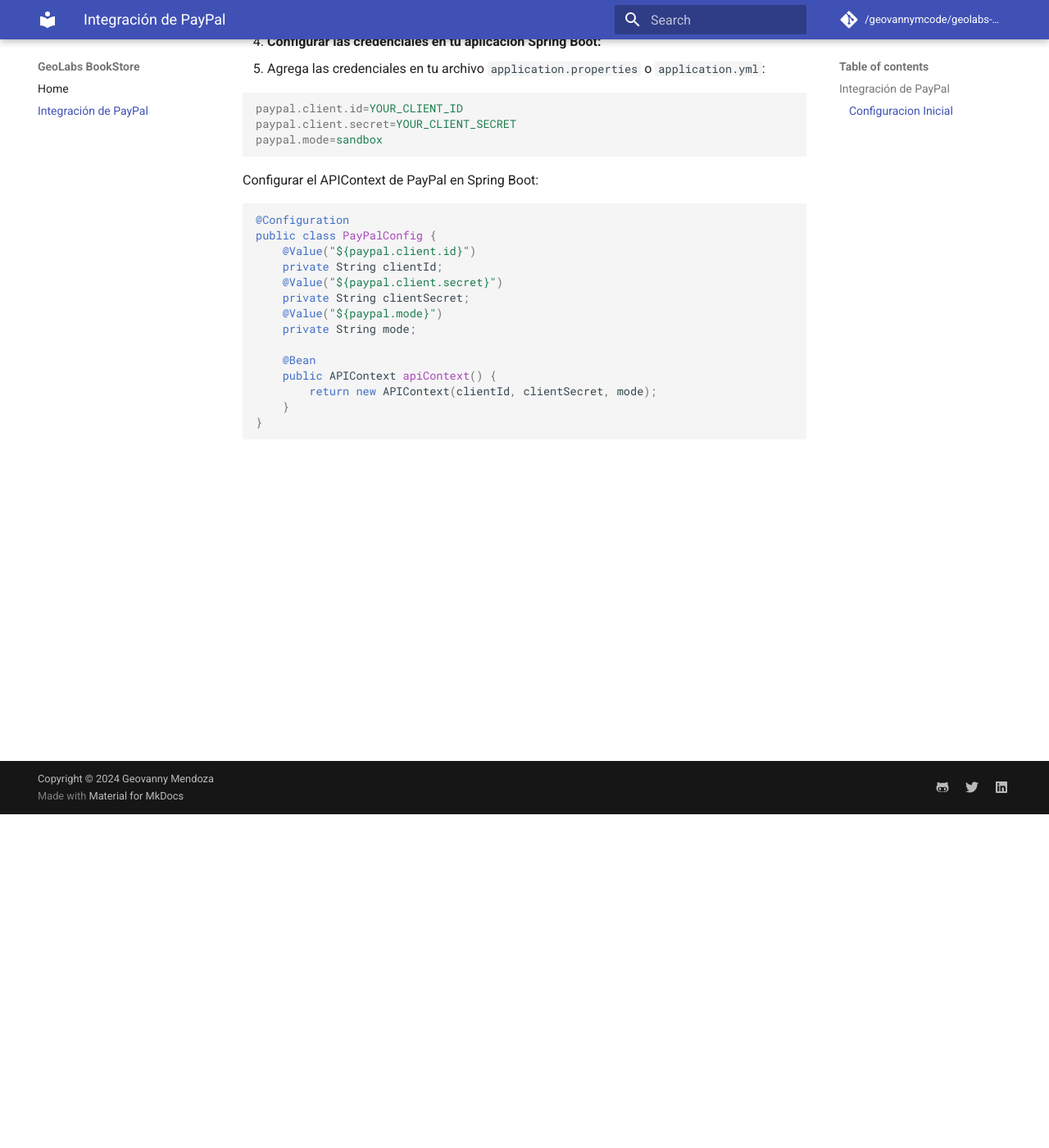
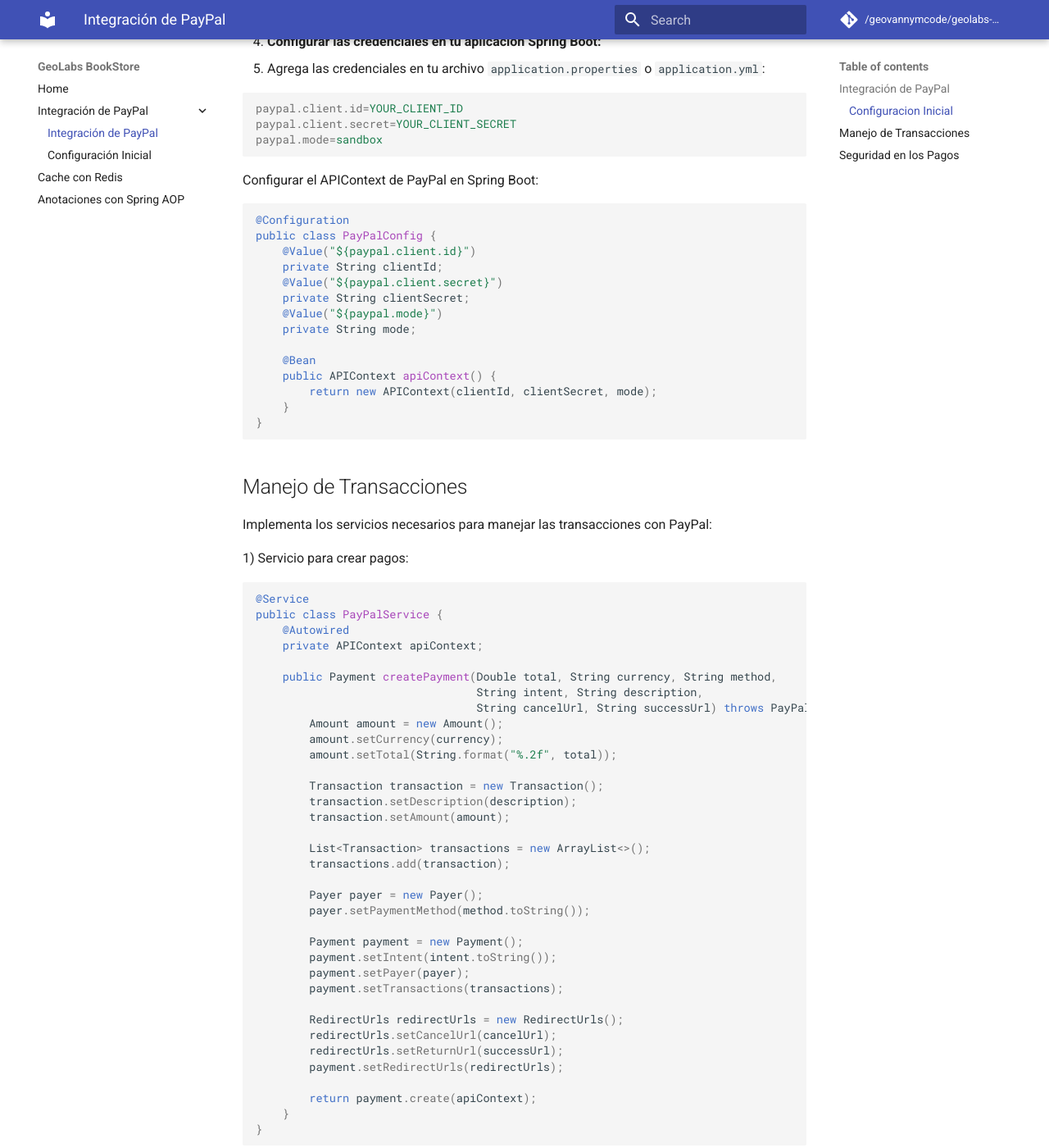
Before and after one commit to geovannymcode/geolabs-bookstore.github.io, an MkDocs documentation site: the page built from docs/integracion-paypal.md, in a window 1280 px wide and 1400 px high, scrolled down 407 px. Shown: the whole window at 82% size. Built offline with MkDocs 1.6.1 and Material for MkDocs 9.7.7, drawn with Linux system fonts in a browser that asks for light colours; some of the changed text lies outside the part shown.

Commit message:
V[1.0.1] add cache & aop

````diff
--- a/docs/integracion-paypal.md
+++ b/docs/integracion-paypal.md
@@ -33,3 +33,69 @@
     }
 }
 ```
+
+## Manejo de Transacciones
+Implementa los servicios necesarios para manejar las transacciones con PayPal:
+
+1) Servicio para crear pagos:
+```java
+@Service
+public class PayPalService {
+    @Autowired
+    private APIContext apiContext;
+
+    public Payment createPayment(Double total, String currency, String method,
+                                 String intent, String description,
+                                 String cancelUrl, String successUrl) throws PayPalRESTException {
+        Amount amount = new Amount();
+        amount.setCurrency(currency);
+        amount.setTotal(String.format("%.2f", total));
+
+        Transaction transaction = new Transaction();
+        transaction.setDescription(description);
+        transaction.setAmount(amount);
+
+        List<Transaction> transactions = new ArrayList<>();
+        transactions.add(transaction);
+
+        Payer payer = new Payer();
+        payer.setPaymentMethod(method.toString());
+
+        Payment payment = new Payment();
+        payment.setIntent(intent.toString());
+        payment.setPayer(payer);
+        payment.setTransactions(transactions);
+
+        RedirectUrls redirectUrls = new RedirectUrls();
+        redirectUrls.setCancelUrl(cancelUrl);
+        redirectUrls.setReturnUrl(successUrl);
+        payment.setRedirectUrls(redirectUrls);
+
+        return payment.create(apiContext);
+    }
+}
+```
+
+2) Servicio para ejecutar pagos:
+
+```java
+@Service
+public class PayPalService {
+    @Autowired
+    private APIContext apiContext;
+
+    public Payment executePayment(String paymentId, String payerId) throws PayPalRESTException {
+        Payment payment = new Payment();
+        payment.setId(paymentId);
+        PaymentExecution paymentExecute = new PaymentExecution();
+        paymentExecute.setPayerId(payerId);
+        return payment.execute(apiContext, paymentExecute);
+    }
+}
+```
+
+## Seguridad en los Pagos
+Para asegurar las transacciones, considera validar las notificaciones de pago instantáneo (IPN) de PayPal y proteger los datos de los usuarios.
+
+1.  Validar IPN:
+* Configura tu aplicación para recibir y validar mensajes IPN desde PayPal, asegurando la integridad de las transacciones.
--- a/mkdocs.yml
+++ b/mkdocs.yml
@@ -14,7 +14,11 @@
   name: material
 nav:
   - Home: index.md
-  - Integración de PayPal: integracion-paypal.md
+  - Integración de PayPal:
+      - Integración de PayPal: integracion-paypal.md
+      - Configuración Inicial: integracion-paypal.md#configuracion-inicial
+  - Cache con Redis: cache-redis.md
+  - Anotaciones con Spring AOP: spring-aop.md
 
 # Customization
 extra:
````
Also changed, not shown: docs/cache-redis.md (added, +47 -0 lines), docs/index.md (+2 -2 lines), docs/spring-aop.md (added, +28 -0 lines).
